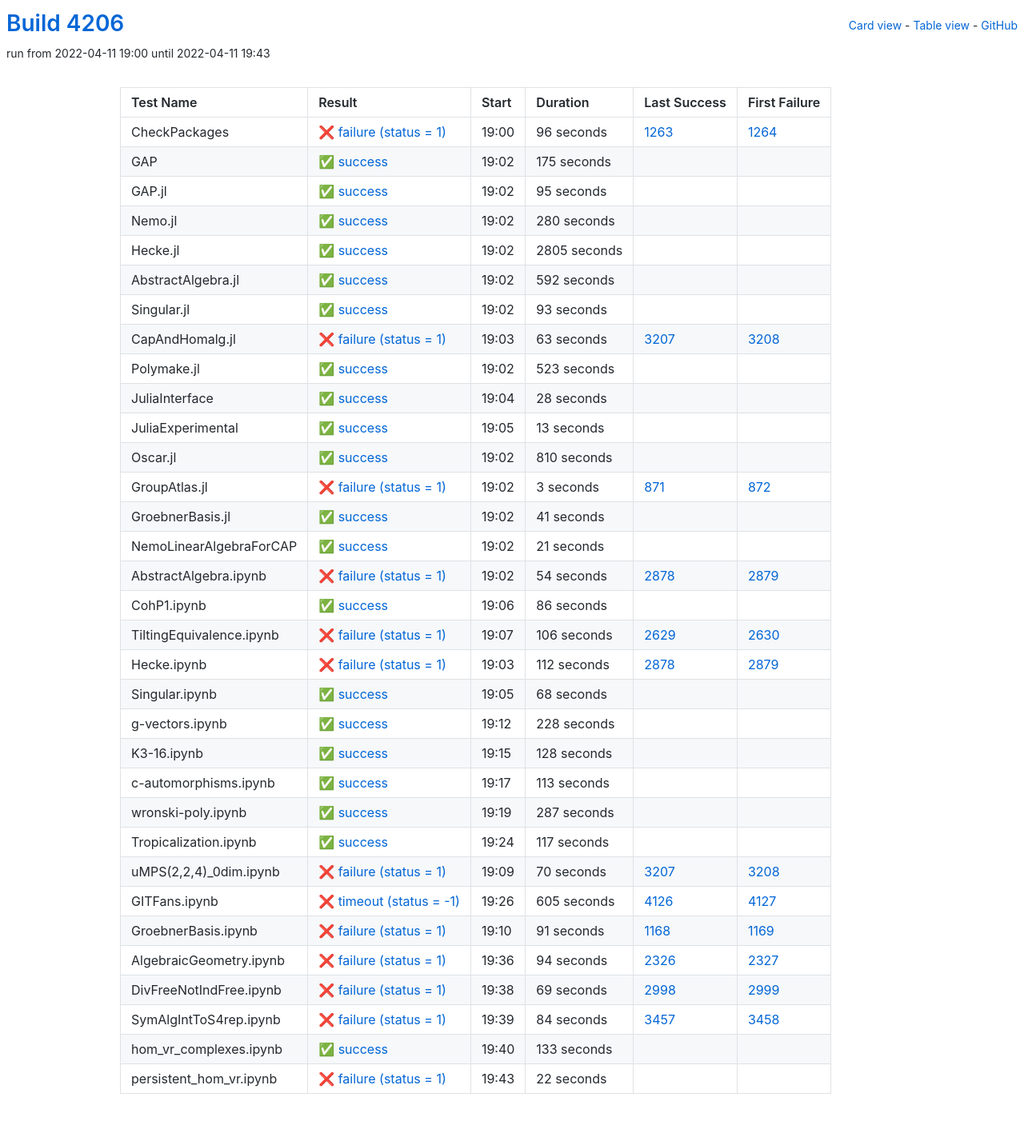
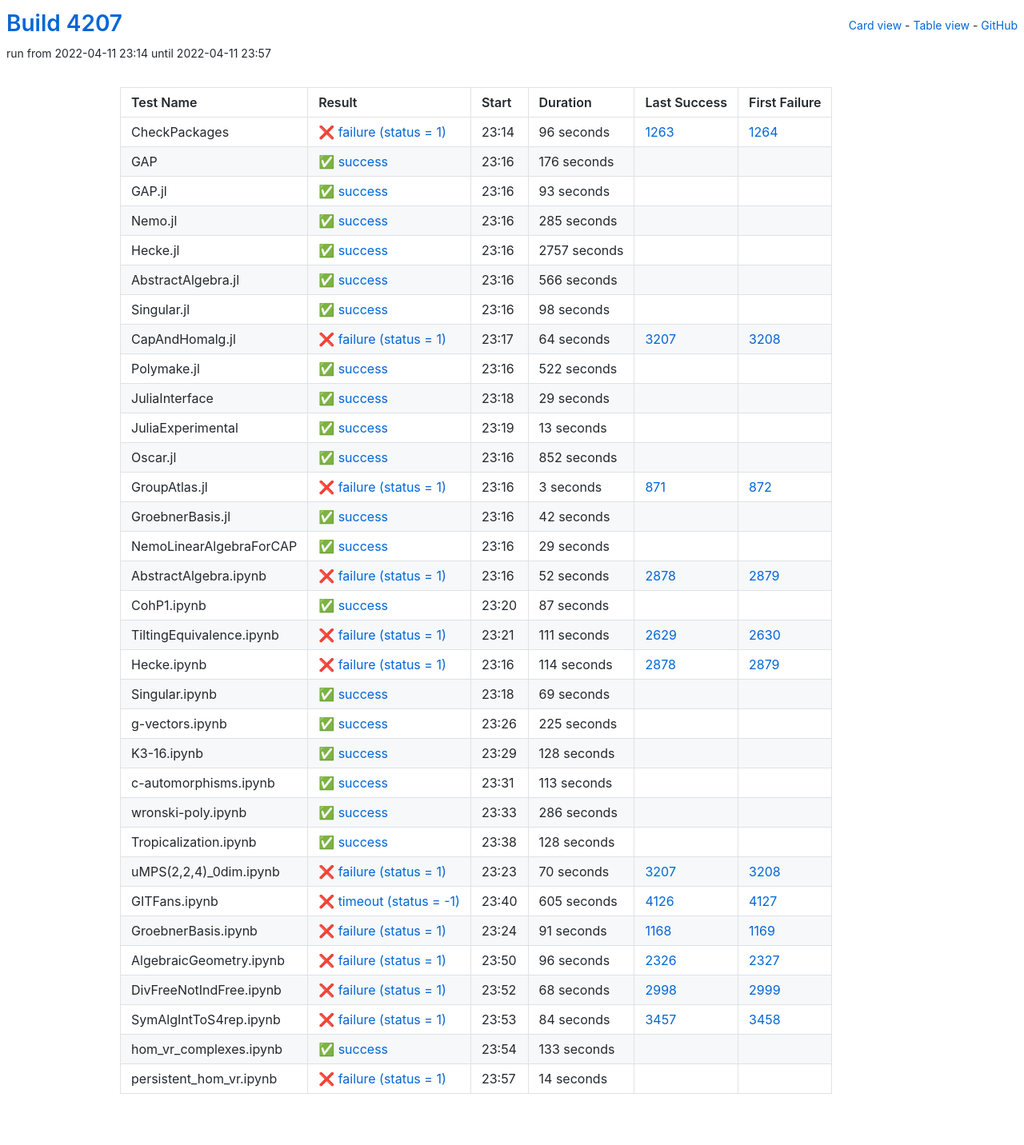
Before and after one commit to oscar-system/oscar-ci-status-stable, a Jekyll site: the page built from table.html, in a window 1280 px wide. Shown: the whole page at 80% size. Built offline with Jekyll 4.4.1, drawn with Linux system fonts in a browser that asks for light colours.

Commit message:
Build #4207

```diff
--- a/_data/ci.yml
+++ b/_data/ci.yml
@@ -1,6 +1,6 @@
 ---
-build: 4206
-build_url: https://oscarci.mathematik.uni-kl.de/job/oscar-stable/4206/
+build: 4207
+build_url: https://oscarci.mathematik.uni-kl.de/job/oscar-stable/4207/
 job: oscar-stable
 organization: oscar-system
 repo: oscar-ci-status-stable
@@ -8,8 +8,8 @@ repourl: https://github.com/oscar-system/oscar-ci-status-stable
 tests:
 - name: CheckPackages
   id: checkpackages
-  log: https://oscarci.mathematik.uni-kl.de/job/oscar-stable/4206/artifact/logs/build-4206/CheckPackages.log
-  start: 2022-04-11 19:00
+  log: https://oscarci.mathematik.uni-kl.de/job/oscar-stable/4207/artifact/logs/build-4207/CheckPackages.log
+  start: 2022-04-11 23:14
   success: false
   exitcode: 1
   status: failure
@@ -20,68 +20,20 @@ tests:
   first_failure_url: https://oscarci.mathematik.uni-kl.de/job/oscar-stable/1264/
 - name: GAP
   id: gap
-  log: https://oscarci.mathematik.uni-kl.de/job/oscar-stable/4206/artifact/logs/build-4206/GAP.log
-  start: 2022-04-11 19:02
+  log: https://oscarci.mathematik.uni-kl.de/job/oscar-stable/4207/artifact/logs/build-4207/GAP.log
+  start: 2022-04-11 23:16
   success: true
   exitcode: 0
   status: success
-  duration: 175
+  duration: 176
   last_success: false
   last_success_url:
   first_failure: false
   first_failure_url:
 - name: GAP.jl
   id: gap-jl
-  log: https://oscarci.mathematik.uni-kl.de/job/oscar-stable/4206/artifact/logs/build-4206/GAP.jl.log
-  start: 2022-04-11 19:02
-  success: true
-  exitcode: 0
-  status: success
-  duration: 95
-  last_success: false
-  last_success_url:
-  first_failure: false
-  first_failure_url:
-- name: Nemo.jl
-  id: nemo-jl
-  log: https://oscarci.mathematik.uni-kl.de/job/oscar-stable/4206/artifact/logs/build-4206/Nemo.jl.log
-  start: 2022-04-11 19:02
-  success: true
-  exitcode: 0
-  status: success
-  duration: 280
-  last_success: false
-  last_success_url:
-  first_failure: false
-  first_failure_url:
-- name: Hecke.jl
-  id: hecke-jl
-  log: https://oscarci.mathematik.uni-kl.de/job/oscar-stable/4206/artifact/logs/build-4206/Hecke.jl.log
-  start: 2022-04-11 19:02
-  success: true
-  exitcode: 0
-  status: success
-  duration: 2805
-  last_success: false
-  last_success_url:
-  first_failure: false
-  first_failure_url:
-- name: AbstractAlgebra.jl
-  id: abstractalgebra-jl
-  log: https://oscarci.mathematik.uni-kl.de/job/oscar-stable/4206/artifact/logs/build-4206/AbstractAlgebra.jl.log
-  start: 2022-04-11 19:02
-  success: true
-  exitcode: 0
-  status: success
-  duration: 592
-  last_success: false
-  last_success_url:
-  first_failure: false
-  first_failure_url:
-- name: Singular.jl
-  id: singular-jl
-  log: https://oscarci.mathematik.uni-kl.de/job/oscar-stable/4206/artifact/logs/build-4206/Singular.jl.log
-  start: 2022-04-11 19:02
+  log: https://oscarci.mathematik.uni-kl.de/job/oscar-stable/4207/artifact/logs/build-4207/GAP.jl.log
+  start: 2022-04-11 23:16
   success: true
   exitcode: 0
   status: success
@@ -90,46 +42,94 @@ tests:
   last_success_url:
   first_failure: false
   first_failure_url:
+- name: Nemo.jl
+  id: nemo-jl
+  log: https://oscarci.mathematik.uni-kl.de/job/oscar-stable/4207/artifact/logs/build-4207/Nemo.jl.log
+  start: 2022-04-11 23:16
+  success: true
+  exitcode: 0
+  status: success
+  duration: 285
+  last_success: false
+  last_success_url:
+  first_failure: false
+  first_failure_url:
+- name: Hecke.jl
+  id: hecke-jl
+  log: https://oscarci.mathematik.uni-kl.de/job/oscar-stable/4207/artifact/logs/build-4207/Hecke.jl.log
+  start: 2022-04-11 23:16
+  success: true
+  exitcode: 0
+  status: success
+  duration: 2757
+  last_success: false
+  last_success_url:
+  first_failure: false
+  first_failure_url:
+- name: AbstractAlgebra.jl
+  id: abstractalgebra-jl
+  log: https://oscarci.mathematik.uni-kl.de/job/oscar-stable/4207/artifact/logs/build-4207/AbstractAlgebra.jl.log
+  start: 2022-04-11 23:16
+  success: true
+  exitcode: 0
+  status: success
+  duration: 566
+  last_success: false
+  last_success_url:
+  first_failure: false
+  first_failure_url:
+- name: Singular.jl
+  id: singular-jl
+  log: https://oscarci.mathematik.uni-kl.de/job/oscar-stable/4207/artifact/logs/build-4207/Singular.jl.log
+  start: 2022-04-11 23:16
+  success: true
+  exitcode: 0
+  status: success
+  duration: 98
+  last_success: false
+  last_success_url:
+  first_failure: false
+  first_failure_url:
 - name: CapAndHomalg.jl
   id: capandhomalg-jl
-  log: https://oscarci.mathematik.uni-kl.de/job/oscar-stable/4206/artifact/logs/build-4206/CapAndHomalg.jl.log
-  start: 2022-04-11 19:03
+  log: https://oscarci.mathematik.uni-kl.de/job/oscar-stable/4207/artifact/logs/build-4207/CapAndHomalg.jl.log
+  start: 2022-04-11 23:17
   success: false
   exitcode: 1
   status: failure
-  duration: 63
+  duration: 64
   last_success: 3207
   last_success_url: https://oscarci.mathematik.uni-kl.de/job/oscar-stable/3207/
   first_failure: 3208
   first_failure_url: https://oscarci.mathematik.uni-kl.de/job/oscar-stable/3208/
 - name: Polymake.jl
   id: polymake-jl
-  log: https://oscarci.mathematik.uni-kl.de/job/oscar-stable/4206/artifact/logs/build-4206/Polymake.jl.log
-  start: 2022-04-11 19:02
+  log: https://oscarci.mathematik.uni-kl.de/job/oscar-stable/4207/artifact/logs/build-4207/Polymake.jl.log
+  start: 2022-04-11 23:16
   success: true
   exitcode: 0
   status: success
-  duration: 523
+  duration: 522
   last_success: false
   last_success_url:
   first_failure: false
   first_failure_url:
 - name: JuliaInterface
   id: juliainterface
-  log: https://oscarci.mathematik.uni-kl.de/job/oscar-stable/4206/artifact/logs/build-4206/JuliaInterface.log
-  start: 2022-04-11 19:04
+  log: https://oscarci.mathematik.uni-kl.de/job/oscar-stable/4207/artifact/logs/build-4207/JuliaInterface.log
+  start: 2022-04-11 23:18
   success: true
   exitcode: 0
   status: success
-  duration: 28
+  duration: 29
   last_success: false
   last_success_url:
   first_failure: false
   first_failure_url:
 - name: JuliaExperimental
   id: juliaexperimental
-  log: https://oscarci.mathematik.uni-kl.de/job/oscar-stable/4206/artifact/logs/build-4206/JuliaExperimental.log
-  start: 2022-04-11 19:05
+  log: https://oscarci.mathematik.uni-kl.de/job/oscar-stable/4207/artifact/logs/build-4207/JuliaExperimental.log
+  start: 2022-04-11 23:19
   success: true
   exitcode: 0
   status: success
@@ -140,20 +140,20 @@ tests:
   first_failure_url:
 - name: Oscar.jl
   id: oscar-jl
-  log: https://oscarci.mathematik.uni-kl.de/job/oscar-stable/4206/artifact/logs/build-4206/Oscar.jl.log
-  start: 2022-04-11 19:02
+  log: https://oscarci.mathematik.uni-kl.de/job/oscar-stable/4207/artifact/logs/build-4207/Oscar.jl.log
+  start: 2022-04-11 23:16
   success: true
   exitcode: 0
   status: success
-  duration: 810
+  duration: 852
   last_success: false
   last_success_url:
   first_failure: false
   first_failure_url:
 - name: GroupAtlas.jl
   id: groupatlas-jl
-  log: https://oscarci.mathematik.uni-kl.de/job/oscar-stable/4206/artifact/logs/build-4206/GroupAtlas.jl.log
-  start: 2022-04-11 19:02
+  log: https://oscarci.mathematik.uni-kl.de/job/oscar-stable/4207/artifact/logs/build-4207/GroupAtlas.jl.log
+  start: 2022-04-11 23:16
   success: false
   exitcode: 1
   status: failure
@@ -164,104 +164,104 @@ tests:
   first_failure_url: https://oscarci.mathematik.uni-kl.de/job/oscar-stable/872/
 - name: GroebnerBasis.jl
   id: groebnerbasis-jl
-  log: https://oscarci.mathematik.uni-kl.de/job/oscar-stable/4206/artifact/logs/build-4206/GroebnerBasis.jl.log
-  start: 2022-04-11 19:02
+  log: https://oscarci.mathematik.uni-kl.de/job/oscar-stable/4207/artifact/logs/build-4207/GroebnerBasis.jl.log
+  start: 2022-04-11 23:16
   success: true
   exitcode: 0
   status: success
-  duration: 41
+  duration: 42
   last_success: false
   last_success_url:
   first_failure: false
   first_failure_url:
 - name: NemoLinearAlgebraForCAP
   id: nemolinearalgebraforcap
-  log: https://oscarci.mathematik.uni-kl.de/job/oscar-stable/4206/artifact/logs/build-4206/NemoLinearAlgebraForCAP.log
-  start: 2022-04-11 19:02
+  log: https://oscarci.mathematik.uni-kl.de/job/oscar-stable/4207/artifact/logs/build-4207/NemoLinearAlgebraForCAP.log
+  start: 2022-04-11 23:16
   success: true
   exitcode: 0
   status: success
-  duration: 21
+  duration: 29
   last_success: false
   last_success_url:
   first_failure: false
   first_failure_url:
 - name: AbstractAlgebra.ipynb
   id: abstractalgebra-ipynb
-  log: https://oscarci.mathematik.uni-kl.de/job/oscar-stable/4206/artifact/logs/build-4206/AbstractAlgebra.ipynb.log
-  start: 2022-04-11 19:02
+  log: https://oscarci.mathematik.uni-kl.de/job/oscar-stable/4207/artifact/logs/build-4207/AbstractAlgebra.ipynb.log
+  start: 2022-04-11 23:16
   success: false
   exitcode: 1
   status: failure
-  duration: 54
+  duration: 52
   last_success: 2878
   last_success_url: https://oscarci.mathematik.uni-kl.de/job/oscar-stable/2878/
   first_failure: 2879
   first_failure_url: https://oscarci.mathematik.uni-kl.de/job/oscar-stable/2879/
 - name: CohP1.ipynb
   id: cohp1-ipynb
-  log: https://oscarci.mathematik.uni-kl.de/job/oscar-stable/4206/artifact/logs/build-4206/CohP1.ipynb.log
-  start: 2022-04-11 19:06
+  log: https://oscarci.mathematik.uni-kl.de/job/oscar-stable/4207/artifact/logs/build-4207/CohP1.ipynb.log
+  start: 2022-04-11 23:20
   success: true
   exitcode: 0
   status: success
-  duration: 86
+  duration: 87
   last_success: false
   last_success_url:
   first_failure: false
   first_failure_url:
 - name: TiltingEquivalence.ipynb
   id: tiltingequivalence-ipynb
-  log: https://oscarci.mathematik.uni-kl.de/job/oscar-stable/4206/artifact/logs/build-4206/TiltingEquivalence.ipynb.log
-  start: 2022-04-11 19:07
+  log: https://oscarci.mathematik.uni-kl.de/job/oscar-stable/4207/artifact/logs/build-4207/TiltingEquivalence.ipynb.log
+  start: 2022-04-11 23:21
   success: false
   exitcode: 1
   status: failure
-  duration: 106
+  duration: 111
   last_success: 2629
   last_success_url: https://oscarci.mathematik.uni-kl.de/job/oscar-stable/2629/
   first_failure: 2630
   first_failure_url: https://oscarci.mathematik.uni-kl.de/job/oscar-stable/2630/
 - name: Hecke.ipynb
   id: hecke-ipynb
-  log: https://oscarci.mathematik.uni-kl.de/job/oscar-stable/4206/artifact/logs/build-4206/Hecke.ipynb.log
-  start: 2022-04-11 19:03
+  log: https://oscarci.mathematik.uni-kl.de/job/oscar-stable/4207/artifact/logs/build-4207/Hecke.ipynb.log
+  start: 2022-04-11 23:16
   success: false
   exitcode: 1
   status: failure
-  duration: 112
+  duration: 114
   last_success: 2878
   last_success_url: https://oscarci.mathematik.uni-kl.de/job/oscar-stable/2878/
   first_failure: 2879
   first_failure_url: https://oscarci.mathematik.uni-kl.de/job/oscar-stable/2879/
 - name: Singular.ipynb
   id: singular-ipynb
-  log: https://oscarci.mathematik.uni-kl.de/job/oscar-stable/4206/artifact/logs/build-4206/Singular.ipynb.log
-  start: 2022-04-11 19:05
+  log: https://oscarci.mathematik.uni-kl.de/job/oscar-stable/4207/artifact/logs/build-4207/Singular.ipynb.log
+  start: 2022-04-11 23:18
   success: true
   exitcode: 0
   status: success
-  duration: 68
+  duration: 69
   last_success: false
   last_success_url:
   first_failure: false
   first_failure_url:
 - name: g-vectors.ipynb
   id: g-vectors-ipynb
-  log: https://oscarci.mathematik.uni-kl.de/job/oscar-stable/4206/artifact/logs/build-4206/g-vectors.ipynb.log
-  start: 2022-04-11 19:12
+  log: https://oscarci.mathematik.uni-kl.de/job/oscar-stable/4207/artifact/logs/build-4207/g-vectors.ipynb.log
+  start: 2022-04-11 23:26
   success: true
   exitcode: 0
   status: success
-  duration: 228
+  duration: 225
   last_success: false
   last_success_url:
   first_failure: false
   first_failure_url:
 - name: K3-16.ipynb
   id: k3-16-ipynb
-  log: https://oscarci.mathematik.uni-kl.de/job/oscar-stable/4206/artifact/logs/build-4206/K3-16.ipynb.log
-  start: 2022-04-11 19:15
+  log: https://oscarci.mathematik.uni-kl.de/job/oscar-stable/4207/artifact/logs/build-4207/K3-16.ipynb.log
+  start: 2022-04-11 23:29
   success: true
   exitcode: 0
   status: success
@@ -272,8 +272,8 @@ tests:
   first_failure_url:
 - name: c-automorphisms.ipynb
   id: c-automorphisms-ipynb
-  log: https://oscarci.mathematik.uni-kl.de/job/oscar-stable/4206/artifact/logs/build-4206/c-automorphisms.ipynb.log
-  start: 2022-04-11 19:17
+  log: https://oscarci.mathematik.uni-kl.de/job/oscar-stable/4207/artifact/logs/build-4207/c-automorphisms.ipynb.log
+  start: 2022-04-11 23:31
   success: true
   exitcode: 0
   status: success
@@ -284,32 +284,32 @@ tests:
   first_failure_url:
 - name: wronski-poly.ipynb
   id: wronski-poly-ipynb
-  log: https://oscarci.mathematik.uni-kl.de/job/oscar-stable/4206/artifact/logs/build-4206/wronski-poly.ipynb.log
-  start: 2022-04-11 19:19
+  log: https://oscarci.mathematik.uni-kl.de/job/oscar-stable/4207/artifact/logs/build-4207/wronski-poly.ipynb.log
+  start: 2022-04-11 23:33
   success: true
   exitcode: 0
   status: success
-  duration: 287
+  duration: 286
   last_success: false
   last_success_url:
   first_failure: false
   first_failure_url:
 - name: Tropicalization.ipynb
   id: tropicalization-ipynb
-  log: https://oscarci.mathematik.uni-kl.de/job/oscar-stable/4206/artifact/logs/build-4206/Tropicalization.ipynb.log
-  start: 2022-04-11 19:24
+  log: https://oscarci.mathematik.uni-kl.de/job/oscar-stable/4207/artifact/logs/build-4207/Tropicalization.ipynb.log
+  start: 2022-04-11 23:38
   success: true
   exitcode: 0
   status: success
-  duration: 117
+  duration: 128
   last_success: false
   last_success_url:
   first_failure: false
   first_failure_url:
 - name: uMPS(2,2,4)_0dim.ipynb
   id: umps-2-2-4-0dim-ipynb
-  log: https://oscarci.mathematik.uni-kl.de/job/oscar-stable/4206/artifact/logs/build-4206/uMPS-2-2-4-_0dim.ipynb.log
-  start: 2022-04-11 19:09
+  log: https://oscarci.mathematik.uni-kl.de/job/oscar-stable/4207/artifact/logs/build-4207/uMPS-2-2-4-_0dim.ipynb.log
+  start: 2022-04-11 23:23
   success: false
   exitcode: 1
   status: failure
@@ -320,8 +320,8 @@ tests:
   first_failure_url: https://oscarci.mathematik.uni-kl.de/job/oscar-stable/3208/
 - name: GITFans.ipynb
   id: gitfans-ipynb
-  log: https://oscarci.mathematik.uni-kl.de/job/oscar-stable/4206/artifact/logs/build-4206/GITFans.ipynb.log
-  start: 2022-04-11 19:26
+  log: https://oscarci.mathematik.uni-kl.de/job/oscar-stable/4207/artifact/logs/build-4207/GITFans.ipynb.log
+  start: 2022-04-11 23:40
   success: false
   exitcode: -1
   status: timeout
@@ -332,8 +332,8 @@ tests:
   first_failure_url: https://oscarci.mathematik.uni-kl.de/job/oscar-stable/4127/
 - name: GroebnerBasis.ipynb
   id: groebnerbasis-ipynb
-  log: https://oscarci.mathematik.uni-kl.de/job/oscar-stable/4206/artifact/logs/build-4206/GroebnerBasis.ipynb.log
-  start: 2022-04-11 19:10
+  log: https://oscarci.mathematik.uni-kl.de/job/oscar-stable/4207/artifact/logs/build-4207/GroebnerBasis.ipynb.log
+  start: 2022-04-11 23:24
   success: false
   exitcode: 1
   status: failure
@@ -344,32 +344,32 @@ tests:
   first_failure_url: https://oscarci.mathematik.uni-kl.de/job/oscar-stable/1169/
 - name: AlgebraicGeometry.ipynb
   id: algebraicgeometry-ipynb
-  log: https://oscarci.mathematik.uni-kl.de/job/oscar-stable/4206/artifact/logs/build-4206/AlgebraicGeometry.ipynb.log
-  start: 2022-04-11 19:36
+  log: https://oscarci.mathematik.uni-kl.de/job/oscar-stable/4207/artifact/logs/build-4207/AlgebraicGeometry.ipynb.log
+  start: 2022-04-11 23:50
   success: false
   exitcode: 1
   status: failure
-  duration: 94
+  duration: 96
   last_success: 2326
   last_success_url: https://oscarci.mathematik.uni-kl.de/job/oscar-stable/2326/
   first_failure: 2327
   first_failure_url: https://oscarci.mathematik.uni-kl.de/job/oscar-stable/2327/
 - name: DivFreeNotIndFree.ipynb
   id: divfreenotindfree-ipynb
-  log: https://oscarci.mathematik.uni-kl.de/job/oscar-stable/4206/artifact/logs/build-4206/DivFreeNotIndFree.ipynb.log
-  start: 2022-04-11 19:38
+  log: https://oscarci.mathematik.uni-kl.de/job/oscar-stable/4207/artifact/logs/build-4207/DivFreeNotIndFree.ipynb.log
+  start: 2022-04-11 23:52
   success: false
   exitcode: 1
   status: failure
-  duration: 69
+  duration: 68
   last_success: 2998
   last_success_url: https://oscarci.mathematik.uni-kl.de/job/oscar-stable/2998/
   first_failure: 2999
   first_failure_url: https://oscarci.mathematik.uni-kl.de/job/oscar-stable/2999/
 - name: SymAlgIntToS4rep.ipynb
   id: symalginttos4rep-ipynb
-  log: https://oscarci.mathematik.uni-kl.de/job/oscar-stable/4206/artifact/logs/build-4206/SymAlgIntToS4rep.ipynb.log
-  start: 2022-04-11 19:39
+  log: https://oscarci.mathematik.uni-kl.de/job/oscar-stable/4207/artifact/logs/build-4207/SymAlgIntToS4rep.ipynb.log
+  start: 2022-04-11 23:53
   success: false
   exitcode: 1
   status: failure
@@ -380,8 +380,8 @@ tests:
   first_failure_url: https://oscarci.mathematik.uni-kl.de/job/oscar-stable/3458/
 - name: hom_vr_complexes.ipynb
   id: hom-vr-complexes-ipynb
-  log: https://oscarci.mathematik.uni-kl.de/job/oscar-stable/4206/artifact/logs/build-4206/hom_vr_complexes.ipynb.log
-  start: 2022-04-11 19:40
+  log: https://oscarci.mathematik.uni-kl.de/job/oscar-stable/4207/artifact/logs/build-4207/hom_vr_complexes.ipynb.log
+  start: 2022-04-11 23:54
   success: true
   exitcode: 0
   status: success
@@ -392,12 +392,12 @@ tests:
   first_failure_url:
 - name: persistent_hom_vr.ipynb
   id: persistent-hom-vr-ipynb
-  log: https://oscarci.mathematik.uni-kl.de/job/oscar-stable/4206/artifact/logs/build-4206/persistent_hom_vr.ipynb.log
-  start: 2022-04-11 19:43
+  log: https://oscarci.mathematik.uni-kl.de/job/oscar-stable/4207/artifact/logs/build-4207/persistent_hom_vr.ipynb.log
+  start: 2022-04-11 23:57
   success: false
   exitcode: 1
   status: failure
-  duration: 22
+  duration: 14
   last_success: false
   last_success_url:
   first_failure: false
```
Also changed, not shown: README.md.
